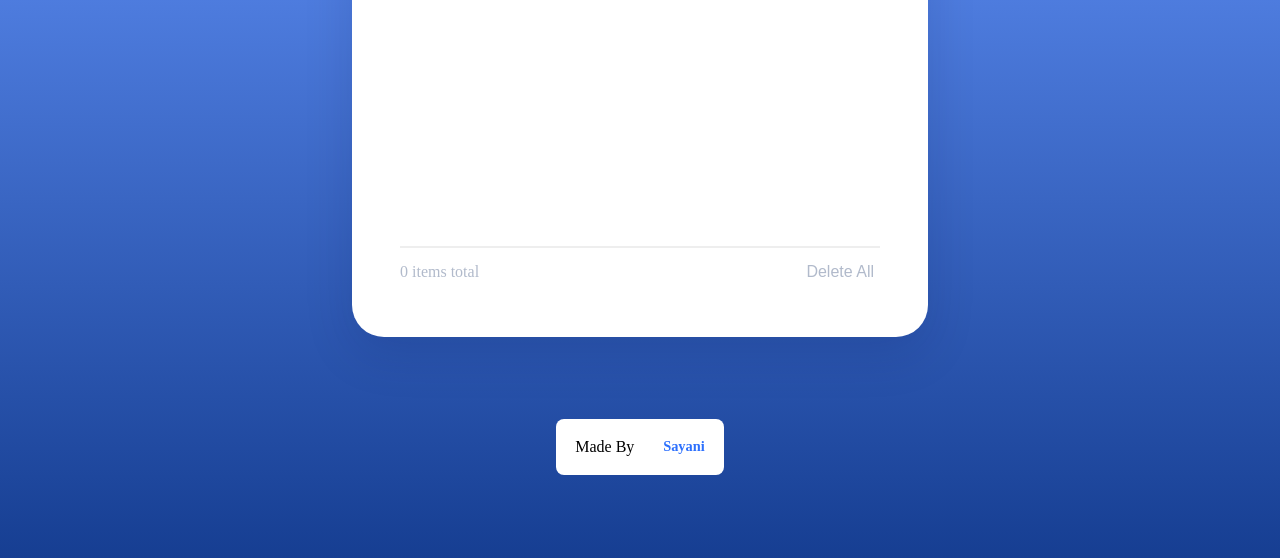
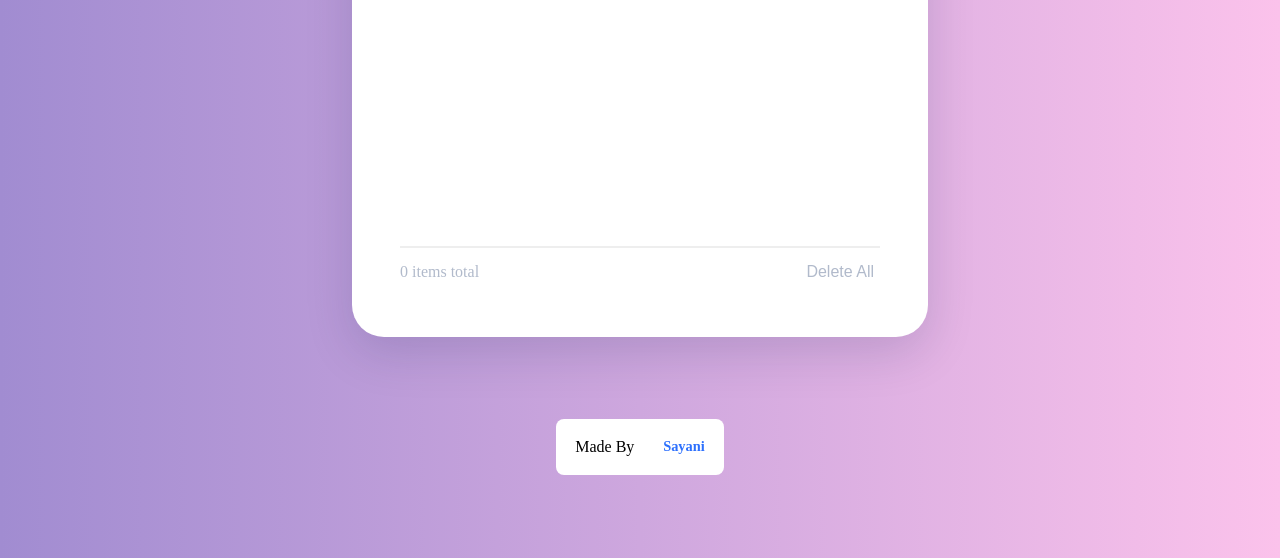
Before and after one commit to sayani03dev/To-Do-List, a plain HTML site: page index.html in a window 1280 px wide. Shown: the part 242-800 px from the top of the page. Drawn offline with Linux system fonts and the light colour scheme.

Commit message:
Update styles.css

```diff
--- a/styles.css
+++ b/styles.css
@@ -1,8 +1,5 @@
 :root{
-    --gradient: linear-gradient(
-        180deg,
-        rgba(45,112,1253,0.73)0%,
-        #163e92 100%
+    --gradient: linear-gradient(to right, #a18cd1, #fbc2eb);
  );
     --dark:#001747;
     --grey:#b1bacb;
```
